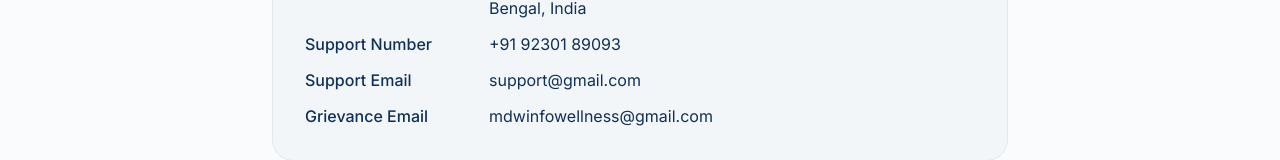
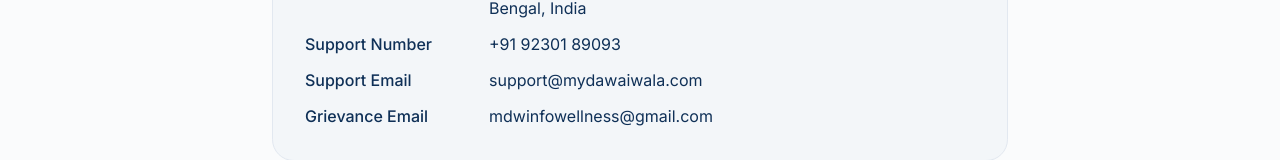
Before and after one commit to MyDawaiWala10/mdw-wellness, a Next.js app: page /terms in a window 1280 px wide. Shown: the part 7486-7646 px from the top of the page. Built offline with nearby package versions, Linux system fonts and the light colour scheme; no server answers.

Commit message:
fix support email in legal contact block
use the real mydawaiwala.com mailbox to match siteConfig.email

```diff
--- a/src/data/legal/contact.ts
+++ b/src/data/legal/contact.ts
@@ -6,6 +6,6 @@
   address:
     "26/1A, Ekbalpore Road, Kidderpore, Kolkata - 700023, West Bengal, India",
   supportPhone: "+91 92301 89093",
-  supportEmail: "support@gmail.com",
+  supportEmail: "support@mydawaiwala.com",
   grievanceEmail: "mdwinfowellness@gmail.com",
 };
```
